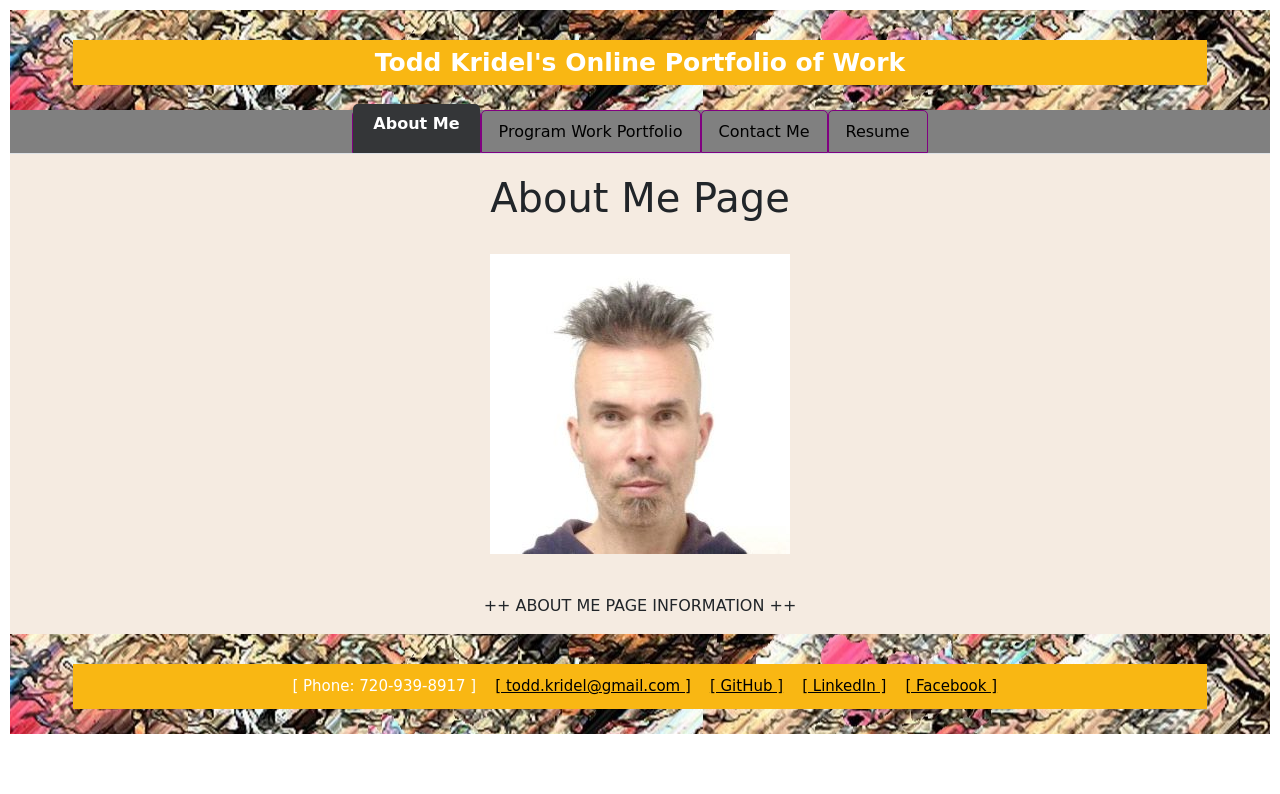
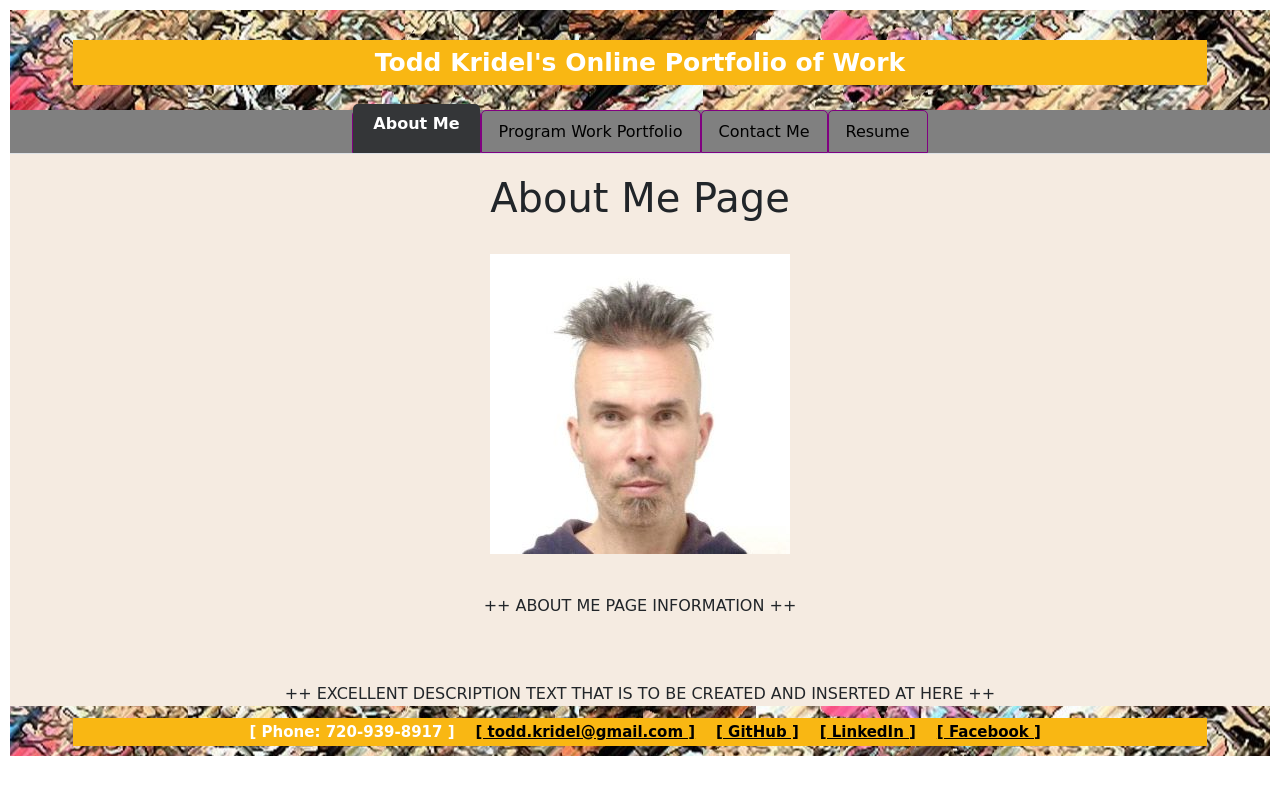
Before and after one commit to Todd-Kridel/todd-kridel-portfolio-webpage-react, a React (Create React App) app: page / in a window 1280 px wide. Shown: the top 794 px of the page. Built offline with nearby package versions, Linux system fonts and the light colour scheme.

Commit message:
refinements

```diff
--- a/src/components/ProgramWorkPortfolio.js
+++ b/src/components/ProgramWorkPortfolio.js
@@ -39,7 +39,7 @@ function BackToTopButton() {
   }
 
 return (
-<div style={{position: "absolute", top: "65%", zIndex: "100"}}>
+<div style={{position: "absolute", top: "80%", zIndex: "100"}}>
   <button style={{borderRadius: "8px"}} onClick={scrollWindowToTop}>Back to Top</button>
 </div>
 )
--- a/src/style.css
+++ b/src/style.css
@@ -29,18 +29,27 @@ html, body {
 
 .bodySectionContainer {
   padding: 10px;
-  height: 60vh;
+  height: 69vh;
   overflow: auto;
   background-color: rgb(245, 235, 225);
   font-family: "Comic Sans MS", Arial, Helvetica, Verdana, sans-serif;
 }
 
 .header, .footer {
+  background: url("./images/main_background_art.jpg") no-repeat 100% center;
+  font-family: "Comic Sans MS", Arial, Helvetica, Verdana, sans-serif;
+}
+
+.header {
   height: 100px;
   padding-top: 25px;
   padding-bottom: 25px;
-  background: url("./images/main_background_art.jpg") no-repeat 100% center;
-  font-family: "Comic Sans MS", Arial, Helvetica, Verdana, sans-serif;
+}
+
+.footer {
+  height: 50px;
+  padding-top: 7px;
+  padding-bottom: 7px;
 }
 
 .header h1, .footer h1, .footer h4 {
@@ -51,7 +60,7 @@ html, body {
   text-align: center;
   color: white;
   font-size: 25px;
-  line-height: 35px;
+  font-weight: bold;
   background: #f9b713;
   margin-left: 5%;
   margin-right: 5%;
@@ -59,7 +68,11 @@ html, body {
 }
 
 .header h1 {
-  font-weight: bold;
+  line-height: 35px;
+}
+
+.footer h1 {
+  line-height: 25px;
 }
 
 .footer h4 {
```
